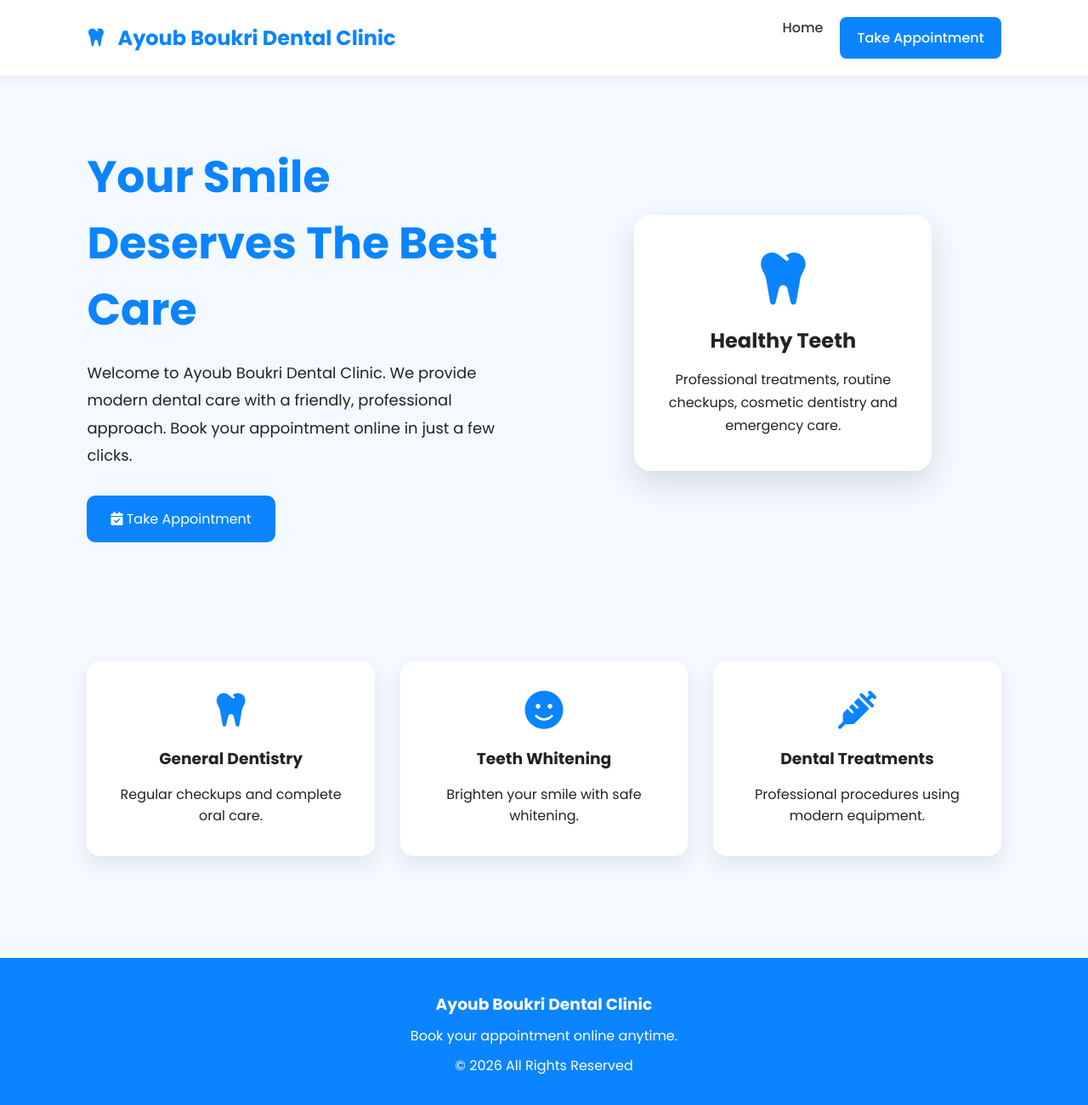
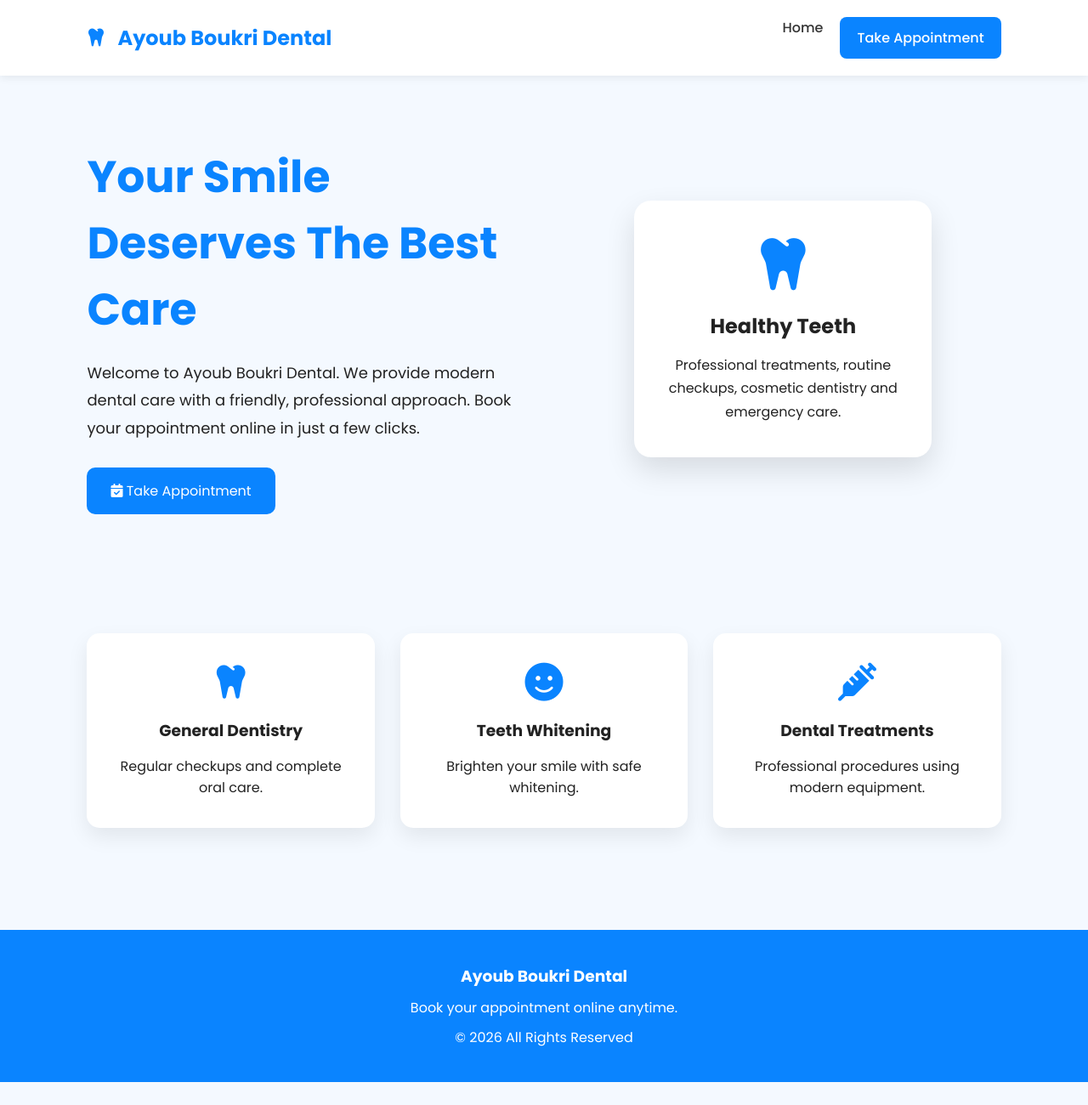
Before and after one commit to Mohamodix/ayoub-boukri-dentist, a website: page index.html in a window 1280 px wide. Shown: the whole page at 85% size. After the commit the page ends 1273 px from the top, so only its background shows below. Drawn offline with Linux system fonts and the light colour scheme.

Commit message:
Update HTML structure and title for dental clinic

```diff
--- a/index.html
+++ b/index.html
@@ -3,7 +3,7 @@
 <head>
     <meta charset="UTF-8">
     <meta name="viewport" content="width=device-width, initial-scale=1.0">
-    <title>Ayoub Boukri Dental Clinic</title>
+    <title>Ayoub Boukri Dental</title>
 
     <link rel="stylesheet" href="style.css">
 
@@ -19,7 +19,7 @@
 
     <div class="logo">
         <i class="fa-solid fa-tooth"></i>
-        Ayoub Boukri Dental Clinic
+        Ayoub Boukri Dental
     </div>
 
     <nav>
@@ -38,7 +38,7 @@
         <h1>Your Smile Deserves The Best Care</h1>
 
         <p>
-            Welcome to Ayoub Boukri Dental Clinic.
+            Welcome to Ayoub Boukri Dental.
             We provide modern dental care with a friendly,
             professional approach. Book your appointment online
             in just a few clicks.
@@ -112,7 +112,7 @@
 
 <footer>
 
-    <h3>Ayoub Boukri Dental Clinic</h3>
+    <h3>Ayoub Boukri Dental</h3>
 
     <p>
         Book your appointment online anytime.
```
